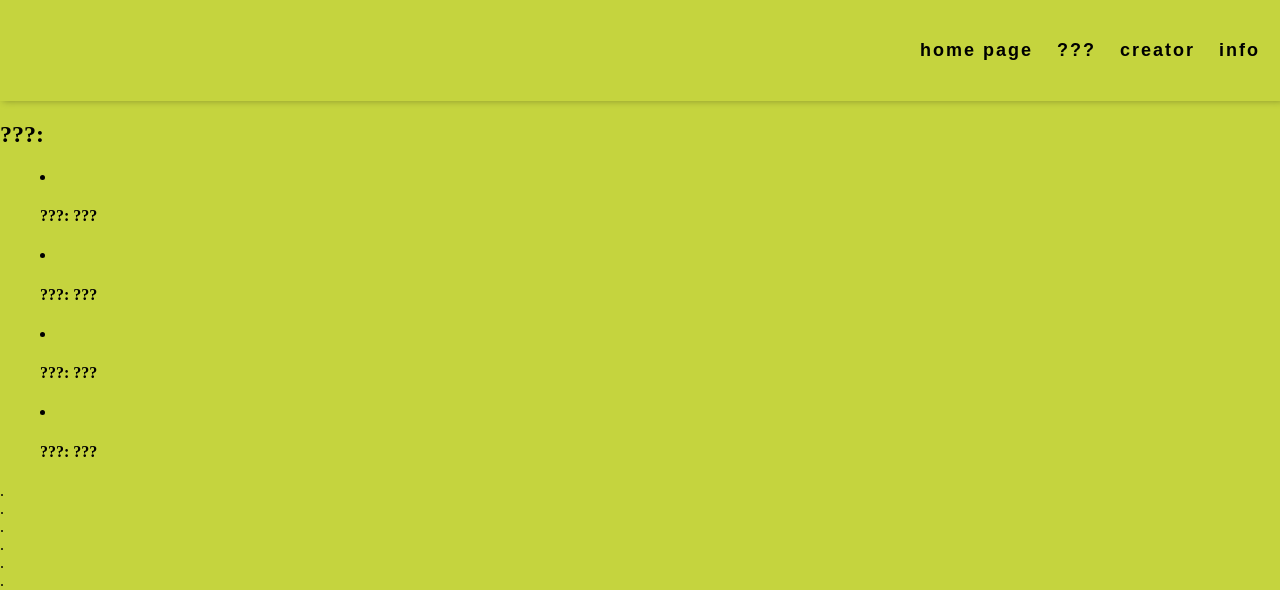
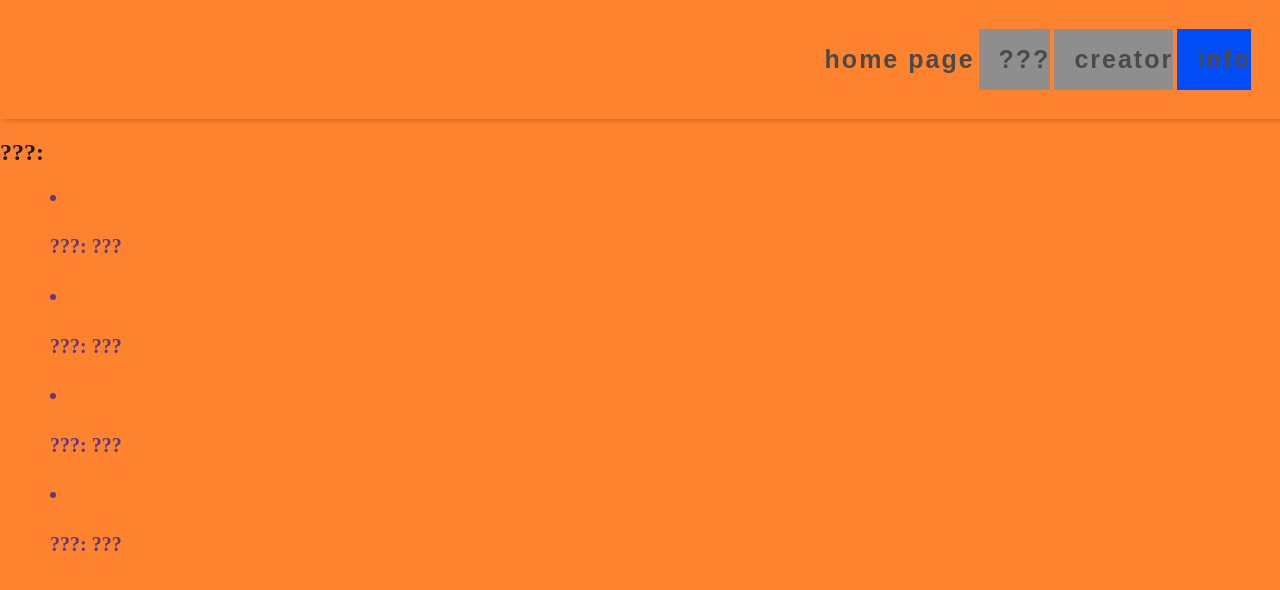
Before and after one commit to Kolya142/sample-for-website, a plain HTML site: page about.html in a window 1280 px wide. Shown: the top 590 px of the page. Drawn offline with Linux system fonts and the light colour scheme.

Commit message:
Add files via upload

```diff
--- a/about.html
+++ b/about.html
@@ -6,19 +6,19 @@
         <title>website</title>
 		<link type="text/css" rel="stylesheet" href="style.css">
     </head>
-    <body>
+    <body class="info">
       <div style="display: block;">
         <nav class="top-menu">
           <ul class="menu-main">
             <li><h9><a href="index.html">home page</a></h9></li>
-            <li><h9><a href="https://github.com/Kolya142">???</a></h9></li>
-            <li><h9><a href="https://github.com/Kolya142">creator</a></h9></li>
-            <li><h9><a href="about.html">info</a></li>
+            <li class="other"><h9><a href="https://github.com/Kolya142">???</a></h9></li>
+            <li class="other"><h9><a href="https://github.com/Kolya142">creator</a></h9></li>
+            <li class="trash"><h9><a href="#">info</a></li>
           </ul>
 	   <div>
         </nav>
         <h2>???:</h2>
-        <menu>
+        <menu class="info_text">
           <li><h4>???: ???</h4></li>
           <li><h4>???: ???</h4></li>
           <li><h4>???: ???</h4></li>
@@ -26,6 +26,8 @@
         </menu>
 </div>
    </div>
-    .<br>.<br>.<br>.<br>.<br>.<br>.<br>.<br>.<br>.<br>.<br>.<br>.<br>.<br>.<br>.<br>.<br>.<br>.<br>.<br>.<br>.<br>.<br>.<br>.<br>.<br>.<br>.<br>.<br>.<br>.<br>.<br>.<br>.<br>.<br>.<br>.
-    </body>
+   <div class="trash1">
+    <br> <br> <br> <br> <br> <br> <br> <br> <br> <br> <br> <br> <br> <br> <br> <br> <br> <br> <br> <br> <br> <br> <br> <br> <br> <br> <br> <br> <br> <br> <br> <br> <br> <br> <br> <br> <br> <br> <br> <br> <br> <br> <br> <br> <br> <br> <br> <br> <br> <br> <br> <br> <br> <br> <br> <br> <br> <br> <br> <br> <br> <br>.
+  </div>
+ </body>
 </html>
--- a/style.css
+++ b/style.css
@@ -1,6 +1,6 @@
 body {
  height:100000 ;
- background-color: rgb(197, 212, 62);
+ background-color: rgb(2, 132, 222);
  margin: 0 auto;
  display:block;
 }
@@ -13,10 +13,14 @@ body {
   display: table;
   clear: both;
 }
+.info {
+ color: #211812;
+ background-color: #FF832E;
+}
 .navbar-logo {display: inline-block;}
 .menu-main {
   list-style: none;
-  margin: 0;
+  margin: 9px;
   padding: 0;
   float: right;
 }
@@ -27,18 +31,18 @@ body {
   position: relative;
   line-height: 61px;
   padding-left: 20px;
-  font-size: 18px;
+  font-size: 25px;
   letter-spacing: 2px;
   font-family: 'Arimo', sans-serif;
   font-weight: bold;
-  color: #000000;
+  color: #4A4A4A;
   transition:.3s linear;
 }
 .menu-main a:before {
   content: "";
-  width: 9px;
-  height: 9px;
-  background: #2e00fa;
+  width: 10px;
+  height: 10px;
+  background: #00FF68;
   position: absolute;
   left: 50%;
   transform: rotate(45deg) translateX(6.5px);
@@ -61,3 +65,21 @@ body {
 @media (max-width: 600px) {
 .menu-main li {display: block;}
 }
+.trash {
+	background-color: #004DF8;
+}
+.other {
+	background-color: #8E8E8E;
+}
+.trash1 {
+	color: rgba(1,0,0,0)
+}
+.info_text {
+	color: #5D397D;
+	font-size: 20px;
+	margin: 10px;
+}
+.start {
+	font-size: 45px;
+	color: #45585F;
+}
```
Also changed, not shown: index.html (+10 -5 lines).
